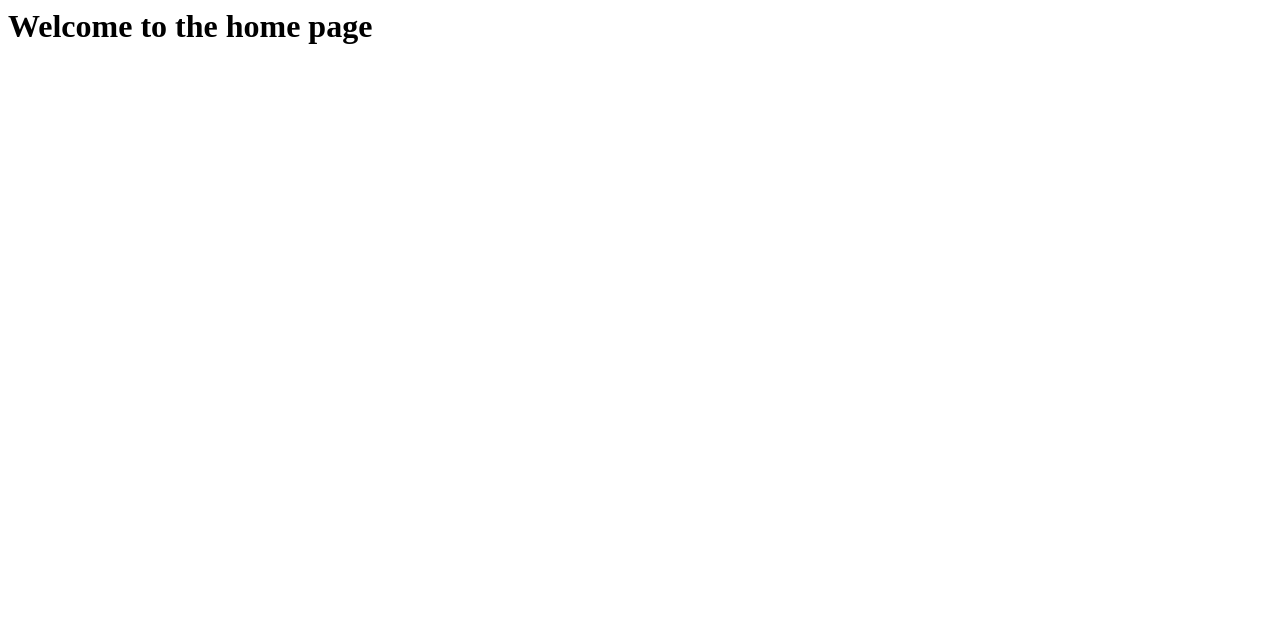
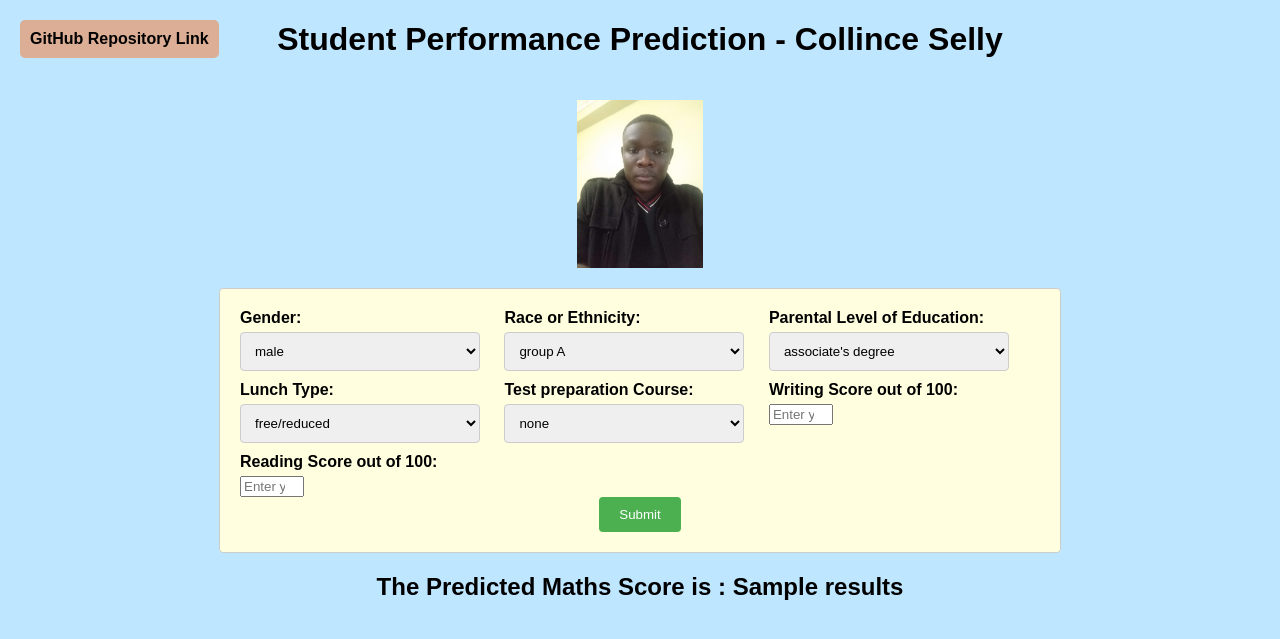
Before and after one commit to Collinceselly/ML_project, a Flask app: template templates/index.html in a window 1280 px wide. Shown: the top 639 px of the page. Run offline with Flask 3, Linux system fonts and the light colour scheme; the template is opened without the code that fills it: most values are stand-ins (such as "Sample title", 1, 10 or a date in 2020).

Commit message:
modifying the interface

```diff
--- a/app.py
+++ b/app.py
@@ -18,7 +18,7 @@ def index():
 @app.route('/predictdata',methods=['GET','POST'])
 def predict_datapoint():
     if request.method=='GET':
-        return render_template('home.html')
+        return render_template('index.html')
     else:
         data=CustomData(
             gender=request.form.get('gender'),
@@ -38,9 +38,9 @@ def predict_datapoint():
         print("Mid Prediction")
         results=predict_pipeline.predict(pred_df)
         print("after Prediction")
-        return render_template('home.html',results=results[0])
+        return render_template('index.html',results=results[0])
 
 
 if __name__=="__main__":
     app.debug = True
-    app.run(host="0.0.0.0")
+    app.run(host="0.0.0.0", port=7000)
--- /dev/null
+++ b/static/css/style.css
@@ -0,0 +1,85 @@
+body {
+    font-family: Arial, sans-serif;
+    background-color: #BFE6FF;
+  }
+
+.top-left-link {
+        position: absolute;
+        top: 20px; /* Add some top margin */
+        left: 20px; /* Add some left margin */
+        padding: 10px; /* Add some padding */
+        background-color: #DCAE96; /* Add a background color */
+        border-radius: 5px; /* Add some rounded corners */
+        font-size: 16px; /* Increase the font size */
+        color: black; /* Change the font color */
+        text-decoration: none; /* Remove the underline */
+        font-weight: bold;
+  }
+
+.profile
+  {
+        display: block;
+        margin-left: auto;
+        margin-right: auto;
+        width: 10%;
+        padding: 20px; /* adds 30 pixels of padding around the image */
+  }
+
+  .form-box {
+    max-width: 800px;
+    margin: 0 auto;
+    background-color: #FFFFE0;
+    padding: 20px;
+    border: 1px solid #ccc;
+    border-radius: 4px;
+  }
+
+  h1 {
+    text-align: center;
+  }
+
+  h2 {
+    text-align: center;
+  }
+
+  label {
+    display: block;
+    margin-bottom: 10px;
+    font-weight: bold;
+  }
+
+  input[type="text"], select {
+    padding: 10px;
+    border: 1px solid #ccc;
+    border-radius: 4px;
+    box-sizing: border-box;
+    margin-bottom: 10px;
+    width: 100%;
+  }
+
+  input[type="submit"] {
+    background-color: #4CAF50;
+    color: white;
+    padding: 10px 20px;
+    border: none;
+    border-radius: 4px;
+    cursor: pointer;
+    margin-top: 10px;
+    display: block;
+    margin: 0 auto;
+  }
+
+  input[type="submit"]:hover {
+    background-color: #45a049;
+  }
+
+  .form-group {
+    display: inline-block;
+    vertical-align: top;
+    margin-right: 20px;
+    width: 30%;
+  }
+
+  .form-group label {
+    margin-bottom: 5px;
+  }
--- a/templates/home.html
+++ b/templates/home.html
@@ -100,6 +100,8 @@
             <input class="form-control" type="number" name="writing_score"
                 placeholder="Enter your Reading Score" min='0' max='100' />
         </div>
+
+
         <div class="mb-3">
             <input class="btn btn-primary" type="submit" value="Predict your Maths Score" required />
         </div>
--- a/templates/index.html
+++ b/templates/index.html
@@ -1 +1,80 @@
-<h1>Welcome to the home page</h1>
+<!DOCTYPE html>
+<html>
+  <head>
+    <title>Student Performance Prediction</title>
+    <link rel="stylesheet" href="{{ url_for('static', filename='css/style.css') }}">
+  </head>
+  <body>
+    <a href="https://github.com/Collinceselly/ML_project" class="top-left-link" target="_blank">GitHub Repository Link</a>
+    <h1>Student Performance Prediction - Collince Selly</h1>
+    <img src="{{url_for('static', filename='/images/your_profile_pic.jpg')}}" alt="Your Profile Picture" class="profile">
+    <div class="form-box">
+    <form action="{{url_for('predict_datapoint')}}" method="POST">
+
+        <div class="form-group">
+        <label for="gender">Gender:</label>
+        <select id="gender" name="gender" required>
+            <option value="male">male</option>
+            <option value="female">female</option>
+        </select>
+        </div>
+
+        <div class="form-group">
+        <label for="ethnicity">Race or Ethnicity:</label>
+        <select id="ethnicity" name="ethnicity" required>
+            <option value="group A">group A</option>
+            <option value="group B">group B</option>
+            <option value="group C">group C</option>
+            <option value="group D">group D</option>
+            <option value="group E">group E</option>
+        </select>
+        </div>
+
+        <div class="form-group">
+        <label for="parental_level_of_education">Parental Level of Education:</label>
+        <select id="parental_level_of_education" name="parental_level_of_education" required>
+            <option value="associate's degree">associate's degree</option>
+            <option value="bachelor's degree">bachelor's degree</option>
+            <option value="high school">high school</option>
+            <option value="master's degree">master's degree</option>
+            <option value="some college">some college</option>
+            <option value="some high school">some high school</option>
+        </select>
+        </div>
+
+        <div class="form-group">
+            <label for="lunch">Lunch Type:</label>
+            <select id="lunch" name="lunch" required>
+            <option value="free/reduced">free/reduced</option>
+            <option value="standard">standard</option>
+            </select>
+        </div>
+
+        <div class="form-group">
+            <label for="test_preparation_course">Test preparation Course:</label>
+            <select id="test_preparation_course" name="test_preparation_course" required>
+            <option value="none">none</option>
+            <option value="completed">completed</option>
+            </select>
+        </div>
+
+        <div class="form-group">
+            <label for="inches">Writing Score out of 100:</label>
+            <input type="number" id="writing_score" name="writing_score" placeholder="Enter your Writing score score" min="0" max="100" required>
+        </div>
+
+        <div class="form-group">
+            <label for="inches">Reading Score out of 100:</label>
+            <input type="number" id="reading_score" name="reading_score" placeholder="Enter your Reading score score" min="0" max="100" required>
+        </div>
+
+    <div style="clear:both;"></div>
+      <input type="submit" value="Submit">
+    </form>
+    </div>
+    <div>
+    <h2>
+      The Predicted Maths Score is : {{ results }}
+    </h2>
+  </body>
+</html>
```
Also changed, not shown: static/images/your_profile_pic.jpg (added), 1 other file.
